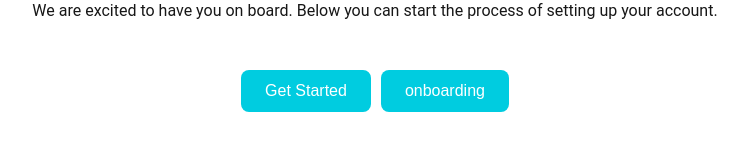
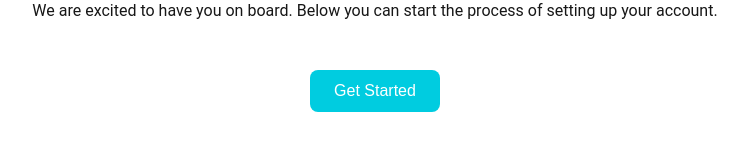
Before and after one commit to cristianRiosA/kloutid_onboarding, a Next.js app: page / in a window 1280 px wide. Shown: the part 338-500 px from the top of the page, without its empty margins (265-1009 px from the left). Built offline with nearby package versions, Linux system fonts and the light colour scheme.

Commit message:
fix home page buttom

```diff
--- a/src/app/page.tsx
+++ b/src/app/page.tsx
@@ -30,16 +30,6 @@ export default function Home() {
           >
             Get Started
           </button>
-          <button
-            onClick={() =>
-              handleButtonClick(
-                "https://kloutidonboarding.vercel.app/onboarding"
-              )
-            }
-            className={styles.button}
-          >
-            onboarding
-          </button>
         </div>
       </main>
 
```
Also changed, not shown: 1 other file (tests, documents, lock files or other folders).
